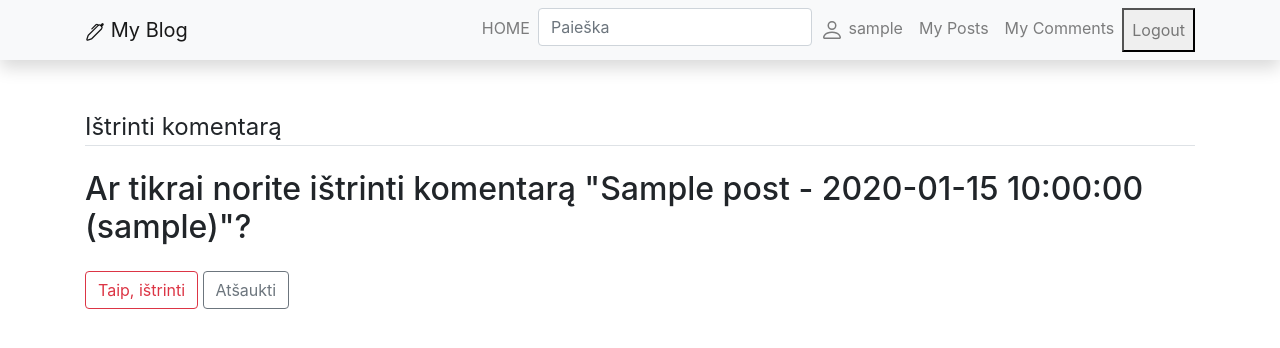
After one commit to DonatasNoreika/blog_202406, a Django app: page /posts/1/comments/1/delete in a window 1280 px wide. The commit adds this page. Shown: the top 348 px of the page. Run offline with Django 5.2, Linux system fonts and the light colour scheme; a user stored in the database is signed in; tables that the repository leaves empty hold one stand-in row (values such as "Sample post"); some libraries are stand-ins or nearby versions.

Commit message:
+Prisijungęs vartotojas gali ištrinti savo komentarus (frontende)

```diff
--- /dev/null
+++ b/mysite/blog/templates/comment_delete.html
@@ -0,0 +1,18 @@
+{% extends "base.html" %}
+{% block "title" %}Komentaro trynimas{% endblock%}
+{% block "content" %}
+<div class="content-section">
+    <form method="POST">
+        {% load crispy_forms_tags %}
+        {% csrf_token %}
+        <fieldset class="form-group">
+        <legend class="border-bottom mb-4">Ištrinti komentarą</legend>
+            <h2>Ar tikrai norite ištrinti komentarą "{{ comment }}"?</h2>
+        </fieldset>
+        <div class="form-group">
+            <button class="btn btn-outline-danger" type="submit">Taip, ištrinti</button>
+            <a class="btn btn-outline-secondary" href="{% url 'post' comment.post.pk %}">Atšaukti</a>
+        </div>
+    </form>
+</div>
+{% endblock %}
--- a/mysite/blog/templates/post.html
+++ b/mysite/blog/templates/post.html
@@ -39,7 +39,7 @@
             {% if comment.author == user %}
             <div>
                 <a class="btn btn-secondary btn-sm mt-1 mb-1" href="{% url 'comment_update' post.pk comment.pk %}">Redaguoti</a>
-
+                <a class="btn btn-danger btn-sm mt-1 mb-1" href="{% url 'comment_delete' post.pk comment.pk %}">Ištrinti</a>
             </div>
             {% endif %}
             {% endfor %}
--- a/mysite/blog/urls.py
+++ b/mysite/blog/urls.py
@@ -26,7 +26,8 @@ from .views import (search,
                     PostCreateView,
                     PostUpdateView,
                     PostDeleteView,
-                    CommentUpdateView)
+                    CommentUpdateView,
+                    CommentDeleteView)
 
 urlpatterns = [
     path("search/", search, name="search"),
@@ -40,4 +41,5 @@ urlpatterns = [
     path('posts/<int:pk>/update', PostUpdateView.as_view(), name="post_update"),
     path('posts/<int:pk>/delete', PostDeleteView.as_view(), name="post_delete"),
     path('posts/<int:post_id>/comments/<int:pk>/update', CommentUpdateView.as_view(), name="comment_update"),
+    path('posts/<int:post_id>/comments/<int:pk>/delete', CommentDeleteView.as_view(), name="comment_delete"),
 ]
--- a/mysite/blog/views.py
+++ b/mysite/blog/views.py
@@ -193,3 +193,16 @@ class CommentUpdateView(LoginRequiredMixin, UserPassesTestMixin, generic.UpdateV
     def test_func(self):
         current_comment = self.get_object()
         return current_comment.author == self.request.user
+
+
+class CommentDeleteView(LoginRequiredMixin, UserPassesTestMixin, generic.DeleteView):
+    model = Comment
+    template_name = "comment_delete.html"
+    context_object_name = "comment"
+
+    def get_success_url(self):
+        return reverse("post", kwargs={"pk": self.kwargs['post_id']})
+
+    def test_func(self):
+        current_comment = self.get_object()
+        return current_comment.author == self.request.user
```
